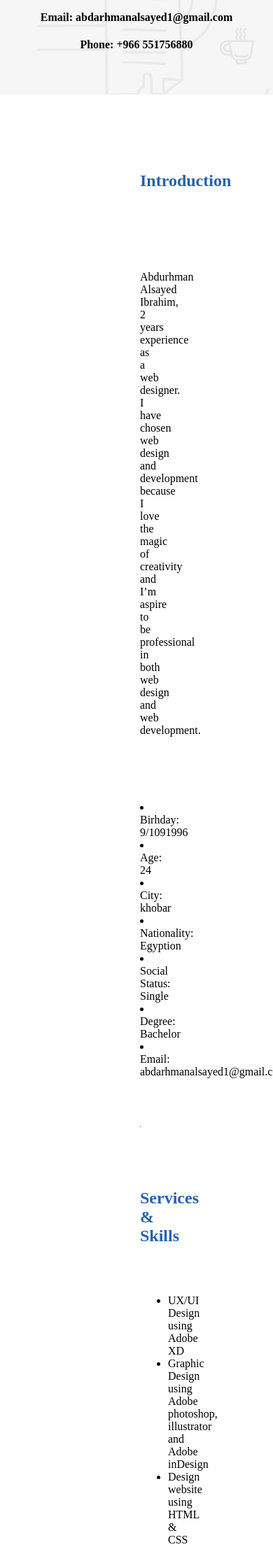
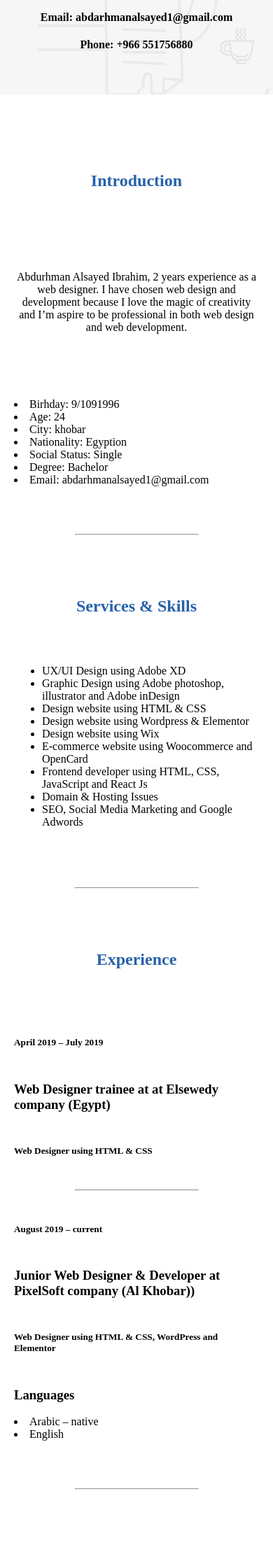
Before and after one commit to Abdarhman636/ga_resume, a Jekyll site: the page built from index.markdown, in a window 390 px wide. Shown: the part 339-2550 px from the top of the page at 70% size. Built offline with Jekyll 4.4.1, drawn with Linux system fonts in a browser that asks for light colours.

Commit message:
for loop & mobile

```diff
--- a/_layouts/home.html
+++ b/_layouts/home.html
@@ -16,6 +16,7 @@
                     {{ content }}
                </p>
 
+
                <li> Birhday: {{ site.data.main.personalinfo.birth }}</li>
                <li>Age: {{ site.data.main.personalinfo.age }}</li>
                <li> City: {{ site.data.main.personalinfo.city }}</li>
@@ -33,15 +34,11 @@
           <h2>Services & Skills</h2>
 
           <ul>
-               <li>{{ site.data.main.skills[0] }}</li>
-               <li>{{ site.data.main.skills[1] }}</li>
-               <li>{{ site.data.main.skills[2] }}</li>
-               <li>{{ site.data.main.skills[3] }}</li>
-               <li>{{ site.data.main.skills[4] }}</li>
-               <li>{{ site.data.main.skills[5] }}</li>
-               <li>{{ site.data.main.skills[6] }}</li>
-               <li>{{ site.data.main.skills[7] }}</li>
-               <li>{{ site.data.main.skills[8] }}</li>
+
+               {% for item in site.data.main.skills %}
+               <li>{{item}}</li>
+               {% endfor %}
+
           </ul>
 
          </div>
@@ -70,19 +67,11 @@
               <h2>My Recent Work</h2>
 
               <ul>
-                   <li><a href="http://www.flashd-sa.com">{{ site.data.main.work[0] }}</a></li>
-                   <li><a href="http://perfectstore.online">{{ site.data.main.work[1] }}</a></li>
-                   <li><a href="https://drinkatleft.com">{{ site.data.main.work[2] }}</a></li>
-                   <li><a href="https://perfectdes.com">{{ site.data.main.work[3] }}</a></li>
-                   <li><a href="https://www.jana-sa.org">{{ site.data.main.work[4] }}</a></li>
-                   <li><a href="https://www.pwc.com.sa">{{ site.data.main.work[5] }}</a></li>
-                   <li><a href="http://www.stonevillage.com.sa">{{ site.data.main.work[6] }}</a></li>
-                   <li><a href="http://www.safinacatering.com">{{ site.data.main.work[7] }}</a></li>
-                   <li><a href="http://mtr-global.com">{{ site.data.main.work[8] }}</a></li>
-                   <li><a href="https://pcc-groups.com">{{ site.data.main.work[9] }}</a></li>
-                   <li><a href="http://moog.sa">{{ site.data.main.work[10] }}</a></li>
-                   <li><a href="http://billa.com.sa">{{ site.data.main.work[11] }}</a></li>
-                   <li><a href="http://ooj.com.sa">{{ site.data.main.work[12] }}</a></li>
+
+               {% for item in site.data.main.work %}
+               <li><a href="{{item}}">{{item}}</a></li>
+               {% endfor %}
+
               </ul>
          </div>
     </div>
--- a/maiin.css
+++ b/maiin.css
@@ -29,3 +29,9 @@ p {
 h5 {
   padding: 25px 0;
 }
+
+@media only screen and (max-width: 600px) {
+  .container {
+    padding: 30px 20px;
+  }
+}
```
